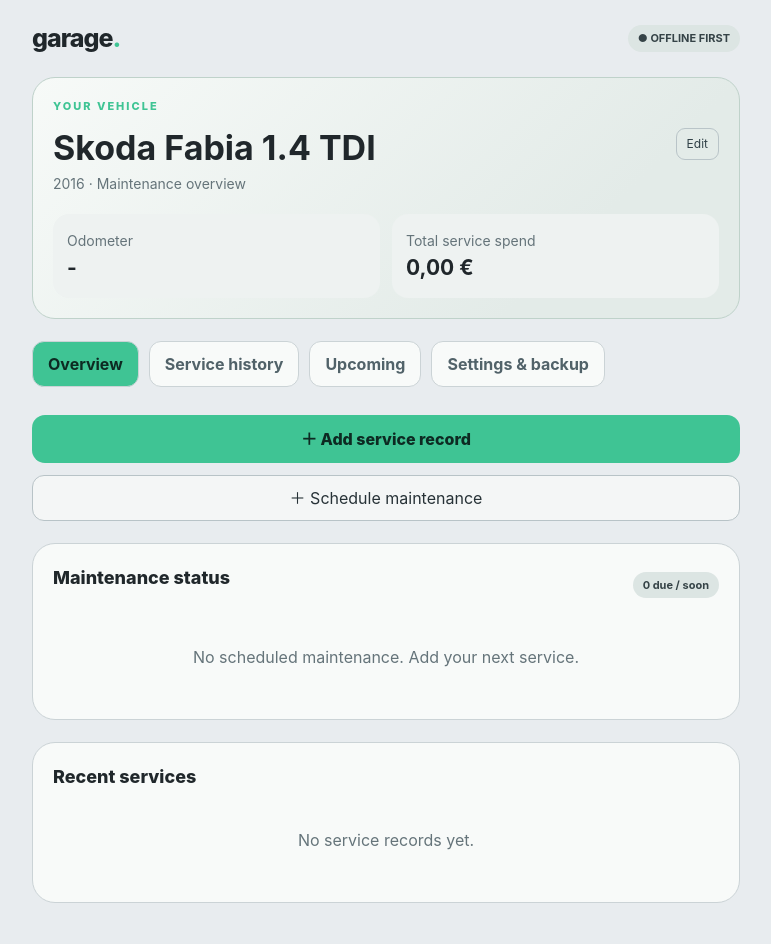
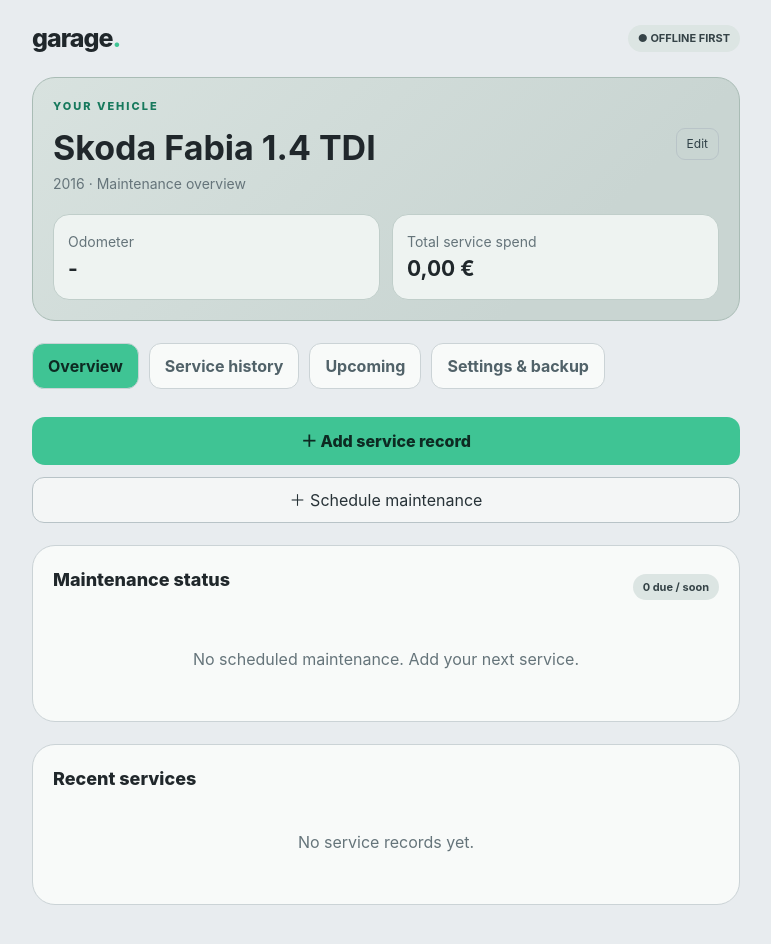
Before and after one commit to abojkov/util-web-garage, a plain HTML site: page index.html in a window 1280 px wide. Shown: the whole page, without its empty margins (254-1025 px from the left). Drawn offline with Linux system fonts and the light colour scheme.

Commit message:
[no-issue] Styling improved

```diff
--- a/index.html
+++ b/index.html
@@ -48,7 +48,7 @@
     }
 
     .eyebrow {
-      color: var(--mint);
+      color: #17795d;
       font-size: 11px;
       font-weight: 800;
       letter-spacing: 2px;
@@ -67,8 +67,13 @@
     }
 
     .hero {
-      background: linear-gradient(135deg, #f7faf8, #e3ebe8 75%);
-      border: 1px solid #bfd2ca
+      background: linear-gradient(135deg, #d8e2df, #c9d5d2 75%);
+      border: 1px solid #a9bcb5
+    }
+
+    .hero .stat {
+      background: #eef3f1;
+      border: 1px solid #c0ceca
     }
 
     .stat {
```
